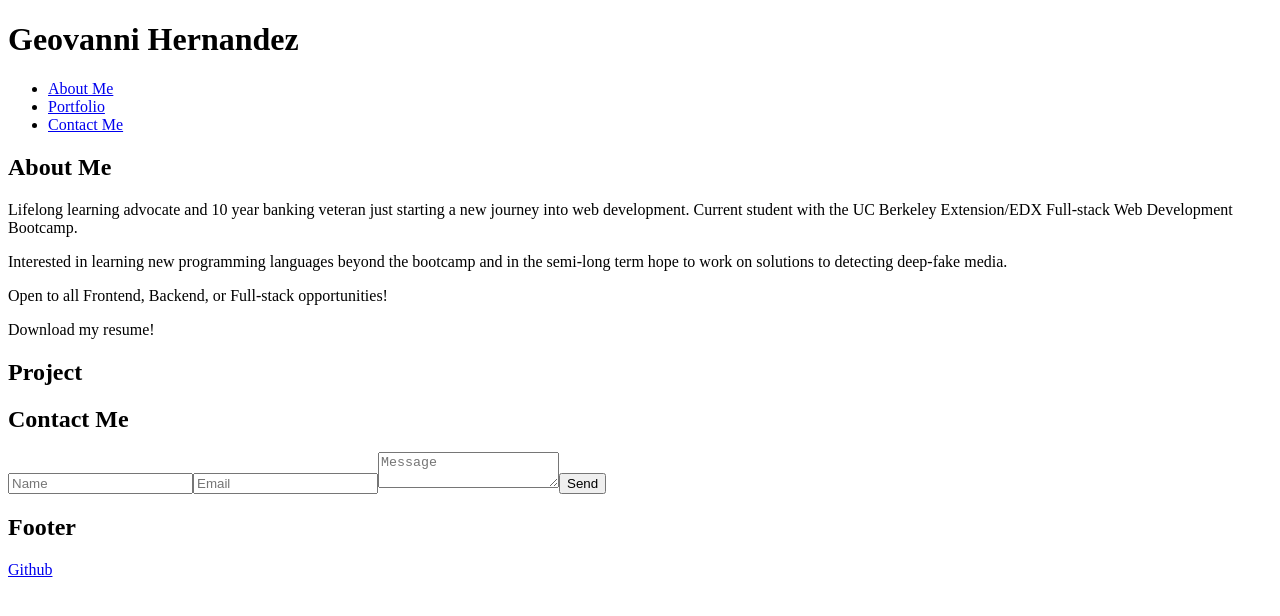
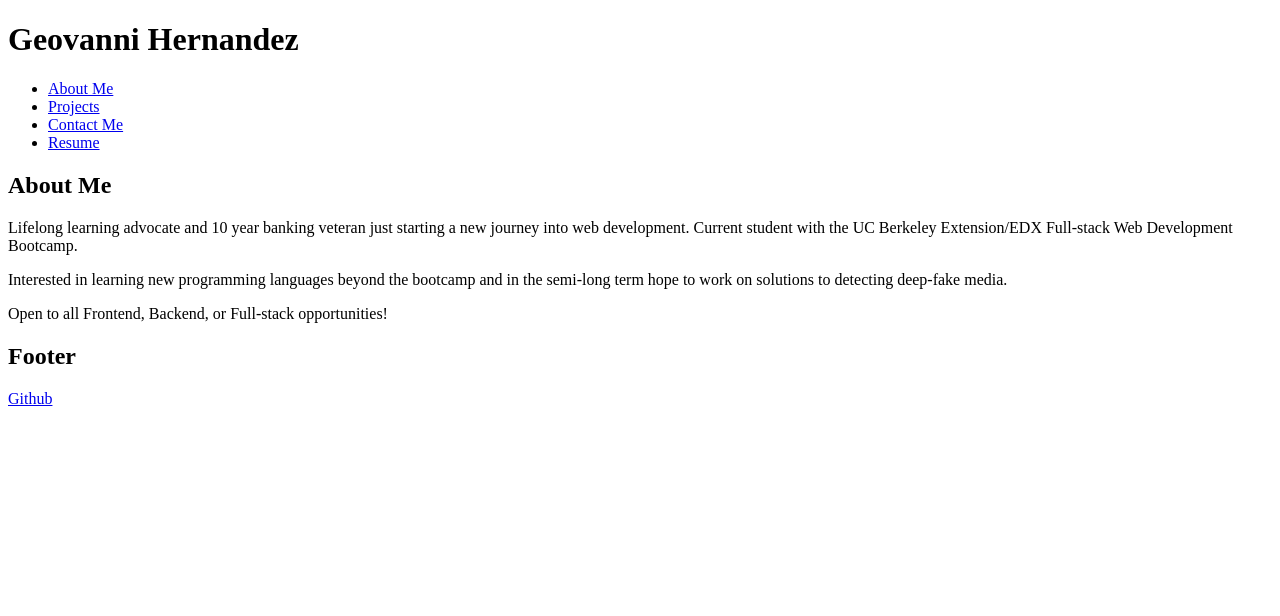
Before and after one commit to Ji-yoh/my-react-portfolio-m20, a React (Create React App) app: page / in a window 1280 px wide. Shown: the top 616 px of the page. Built offline with nearby package versions, Linux system fonts and the light colour scheme.

Commit message:
used conditional rendering for nav to pages, need to add projects & styling

```diff
--- a/src/App.js
+++ b/src/App.js
@@ -1,22 +1,8 @@
+// research on how to use react router dom to navigate through pages or use containers to hold the components
+
 // import './App.css';
-import Header from './components/Header';
-import Nav from './components/Nav';
-import AboutMe from './components/AboutMe';
-import Project from './components/Project';
-import Contact from './components/Contact';
-import Footer from './components/Footer';
+import PortfolioPage from './components/PortfolioPage'
 
-function App() {
-    return (
-        <div className="react-portfolio">
-            <Header/>
-            <Nav/>
-            <AboutMe/>
-            <Project/>
-            <Contact/>
-            <Footer/>
-        </div>
-    )
-};
+const App = () => <PortfolioPage />;
 
 export default App;
--- a/src/components/Nav.js
+++ b/src/components/Nav.js
@@ -1,11 +1,22 @@
-function Nav() {
+import React from "react";
+
+function Nav({ currentPage, handlePageChange }) {
     return (
         <div className="nav">
             <nav>
                 <ul>
-                    <li><a href="#about">About Me</a></li>
-                    <li><a href="#portfolio">Portfolio</a></li>
-                    <li><a href="#contact">Contact Me</a></li>
+                    <li className="nav-item">
+                        <a href="#about" onClick={() => handlePageChange("About Me")} className={currentPage === "About Me" ? "nav-link active" : "nav-link"}>About Me</a>
+                    </li>
+                    <li className="nav-item">
+                        <a href="#projects" onClick={() => handlePageChange("Projects")} className={currentPage === "Projects" ? "nav-link active" : "nav-link"}>Projects</a>
+                    </li>
+                    <li className="nav-item">
+                        <a href="#contact" onClick={() => handlePageChange("Contact Me")} className={currentPage === "Contact Me" ? "nav-link active" : "nav-link"}>Contact Me</a>
+                    </li>
+                    <li className="nav-item">
+                        <a href="#resume" onClick={() => handlePageChange("Resume")} className={currentPage === "Resume" ? "nav-link active" : "nav-link"}>Resume</a>
+                    </li>
                 </ul>
             </nav>
         </div>
--- /dev/null
+++ b/src/components/PortfolioPage.js
@@ -0,0 +1,40 @@
+// created separate file for portfolio that will conditionally render other components
+
+import React, { useState } from 'react';
+import Nav from './Nav';
+import Header from './pages/Header';
+import AboutMe from './pages/AboutMe';
+import Project from './pages/Project';
+import Contact from './pages/Contact';
+import Resume from './pages/Resume';
+import Footer from './pages/Footer';
+
+export default function PortfolioPage() {
+    const [currentPage, setCurrentPage] = useState('About Me');
+
+    const renderPage = () => {
+        if (currentPage === 'About Me') {
+            return <AboutMe />;
+        }
+        if (currentPage === 'Projects') {
+            return <Project />;
+        }
+        if (currentPage === 'Contact Me') {
+            return <Contact />;
+        }
+        if (currentPage === 'Resume') {
+            return <Resume />;
+        }
+    }
+
+    const handlePageChange = (page) => setCurrentPage(page);
+
+    return (
+        <div>
+            <Header/>
+            <Nav currentPage={currentPage} handlePageChange={handlePageChange}/>
+            {renderPage()}
+            <Footer/>
+        </div>
+    )
+}
--- a/src/components/AboutMe.js
+++ b/src/components/pages/AboutMe.js
@@ -5,7 +5,6 @@ function AboutMe() {
             <p>Lifelong learning advocate and 10 year banking veteran just starting a new journey into web development. Current student with the UC Berkeley Extension/EDX Full-stack Web Development Bootcamp.</p>
             <p>Interested in learning new programming languages beyond the bootcamp and in the semi-long term hope to work on solutions to detecting deep-fake media.</p>
             <p>Open to all Frontend, Backend, or Full-stack opportunities!</p>
-            <p>Download my <a /* add download link for resume */>resume!</a></p>
         </div>
     )
 }
--- a/src/components/Project.js
+++ b/src/components/pages/Project.js
@@ -1,3 +1,5 @@
+import React from 'react';
+
 function Project() {
     return (
         <div className="project">
--- /dev/null
+++ b/src/components/pages/Resume.js
@@ -0,0 +1,12 @@
+// add google drive link to resume
+
+function Resume() {
+    return (
+        <div>
+            <h2>Resume</h2>
+            <p>Download my resume.</p>
+        </div>
+    )
+}
+
+export default Resume;
```
Also changed, not shown: src/components/pages/Contact.js (renamed from src/components/Contact.js), src/components/pages/Footer.js (renamed from src/components/Footer.js), src/components/pages/Header.js (renamed from src/components/Header.js).
